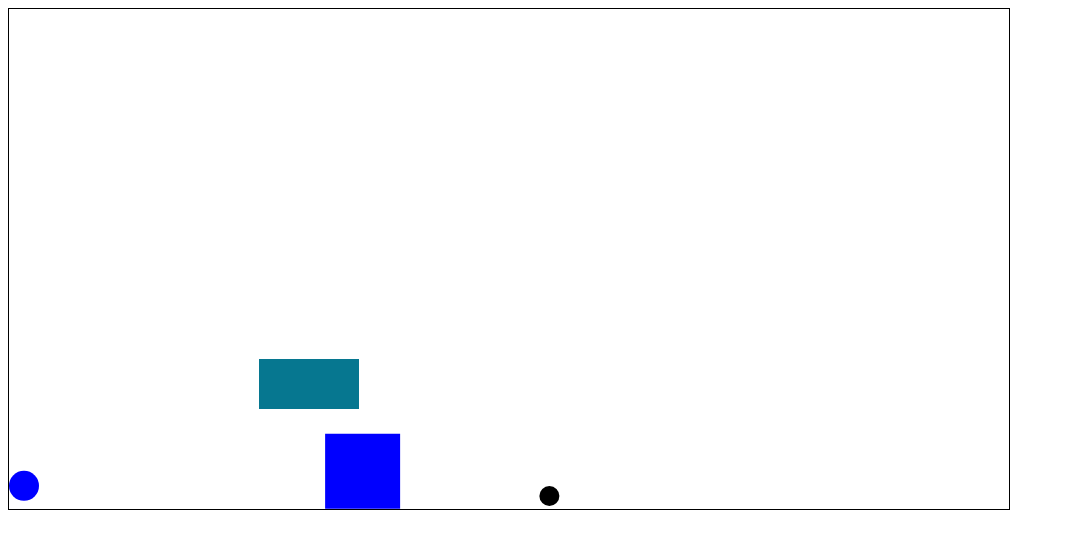
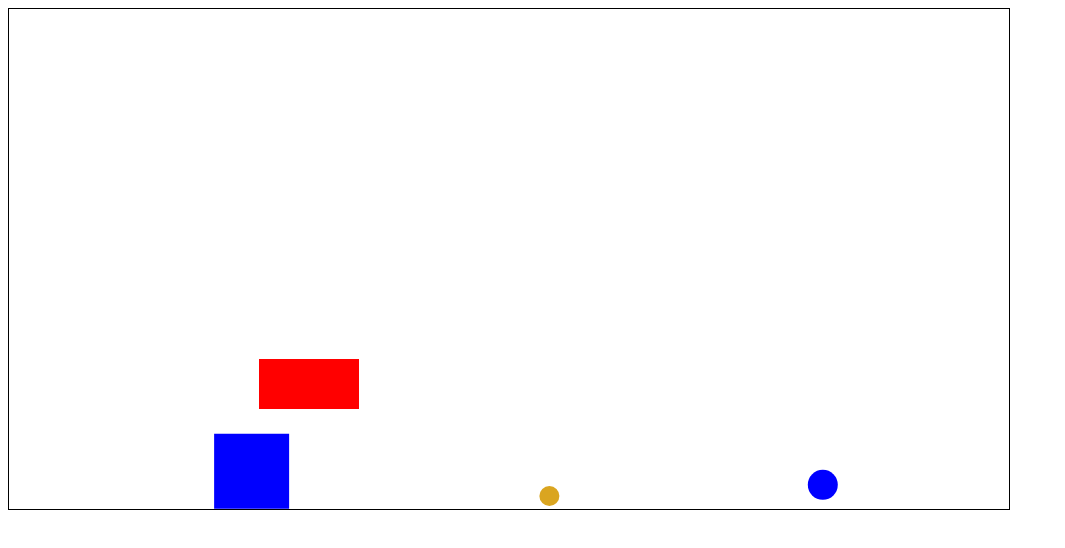
Before and after one commit to Align-center/CollideJS, a plain HTML site: page index.html in a window 1280 px wide. Shown: the whole page, without its empty margins (0-1065 px from the left). Drawn offline with Linux system fonts and the light colour scheme.

Commit message:
Fixed the callbacks of collision detection, added rect/circle collision detection
I fixed the problem I had with the callback functions in the HTML. Problem was each and every callback functions were activated even though it shouldn't.
I thouhght the probleme came from the html but it wasn't, it came from the moveShape method.
in index.js line 58 and 61, I used to call the method setCollision on each and every shapes created which caused to call undesired callback functions activation.
I changed it to just call setCollision on the shape that called moveShape. So I just changed instances[i] to this.
It was kind of a careless mistake, but I'm glad I find it.

I also finished the setCollision method for rectangle which now detect collisions between a rectangle and a cirlce. It wasn't hard at all, I just copy the circle one and swap this and shape.

So I think that's it for v1.0.0 I think

```diff
--- a/index.html
+++ b/index.html
@@ -40,30 +40,32 @@
 
             ball.setVelocity(-3, 2);
             ball.isRestricted(true);
-            ball.addCollision(ball2, square);
+            ball.addCollision(ball2);
 
-            ball2.setVelocity(-1, 4);
+            ball2.setVelocity(-4, 4);
             ball2.isRestricted(true);
+            ball2.addCollision(rect, square)
 
             rect.setVelocity(0, 0);
             rect.isRestricted(true);
-            rect.addCollision(square);
+            rect.addCollision(square, ball2);
 
-            square.setVelocity(-1, -20);
+            square.setVelocity(-2, 15);
             square.isRestricted(true);
+            square.addCollision(ball, ball2)
 
-            square.moveShape(ctx, canvas, instances);
-            ball.moveShape(ctx, canvas, instances, function(shape) {
-
-                console.log('ball');
+            ball.moveShape(ctx, canvas, instances, function (shape) {
                 shape.color = 'pink';
             });
-            rect.moveShape(ctx, canvas, instances, function(shape) {
-                console.log('rect');
+            rect.moveShape(ctx, canvas, instances, function (shape) {
                 shape.color = 'blue';
             });
-
-            ball2.moveShape(ctx, canvas, instances);
+            ball2.moveShape(ctx, canvas, instances, function (shape) {
+                shape.color = 'red';
+            });
+            square.moveShape(ctx, canvas, instances, function(shape) {
+                shape.color = 'goldenrod';
+            });
         });
     </script>
 </body>
--- a/index.js
+++ b/index.js
@@ -36,7 +36,7 @@ class Shape {
         this.shapes.push(instance);
     }
 
-    moveShape(ctx, canvas, instances, callback = function(){}) {
+    moveShape(ctx, canvas, instances, callback) {
         ctx.clearRect(0, 0, canvas.width, canvas.height);
 
         this.redraw(instances, ctx);
@@ -55,9 +55,10 @@ class Shape {
                 instances[i].setBoundaries(canvas);
             }
 
-            for (let j = 0; j < instances[i].collisions.length; j++) {
+            for (let j = 0; j < this.collisions.length; j++) {
 
-                instances[i].setCollision(instances[i].collisions[j], callback);
+                if (typeof callback == 'function')
+                    this.setCollision(this.collisions[j], callback);
             }
         }
 
@@ -170,8 +171,6 @@ class Circle extends Shape {
                 if (typeof callback == 'function')
                     callback(shape);
             }
-
-            return false;
         }
         else if (shape.type == 'rectangle') {
 
@@ -200,7 +199,6 @@ class Circle extends Shape {
 
             if (distance <= (this.radius * this.radius))
                 callback(shape);
-                // return true;
         }
 
     }
@@ -302,10 +300,34 @@ class Rectangle extends Shape{
             else {
                 if (typeof callback == 'function')
                     callback(shape);
+            }
+        }
+        else if (shape.type == 'circle') {
+            //Collision detection between a rectangle and a circle
 
-                console.log('TEST');
-            }
+            //We declare these vars in case none of the following conditions are true
+            let testX = shape.x;
+            let testY = shape.y;
 
+            //We look for the closest rectangle's edges to the circle
+            if (shape.x < this.x)
+                testX = this.x;
+            else if (shape.x > this.x + this.width)
+                testX = this.x + this.width;
+
+            if (shape.y < this.y)
+                testY = this.y;
+            else if (shape.y > this.y + this.height)
+                testY = this.y + this.height;
+
+            //Calculation of the distance between the found edges and the circles
+            let distX = shape.x - testX;
+            let distY = shape.y - testY;
+
+            let distance = (distX*distX)+(distY*distY);
+
+            if (distance <= (shape.radius * shape.radius))
+                callback(shape);
         }
     }
 }
```
